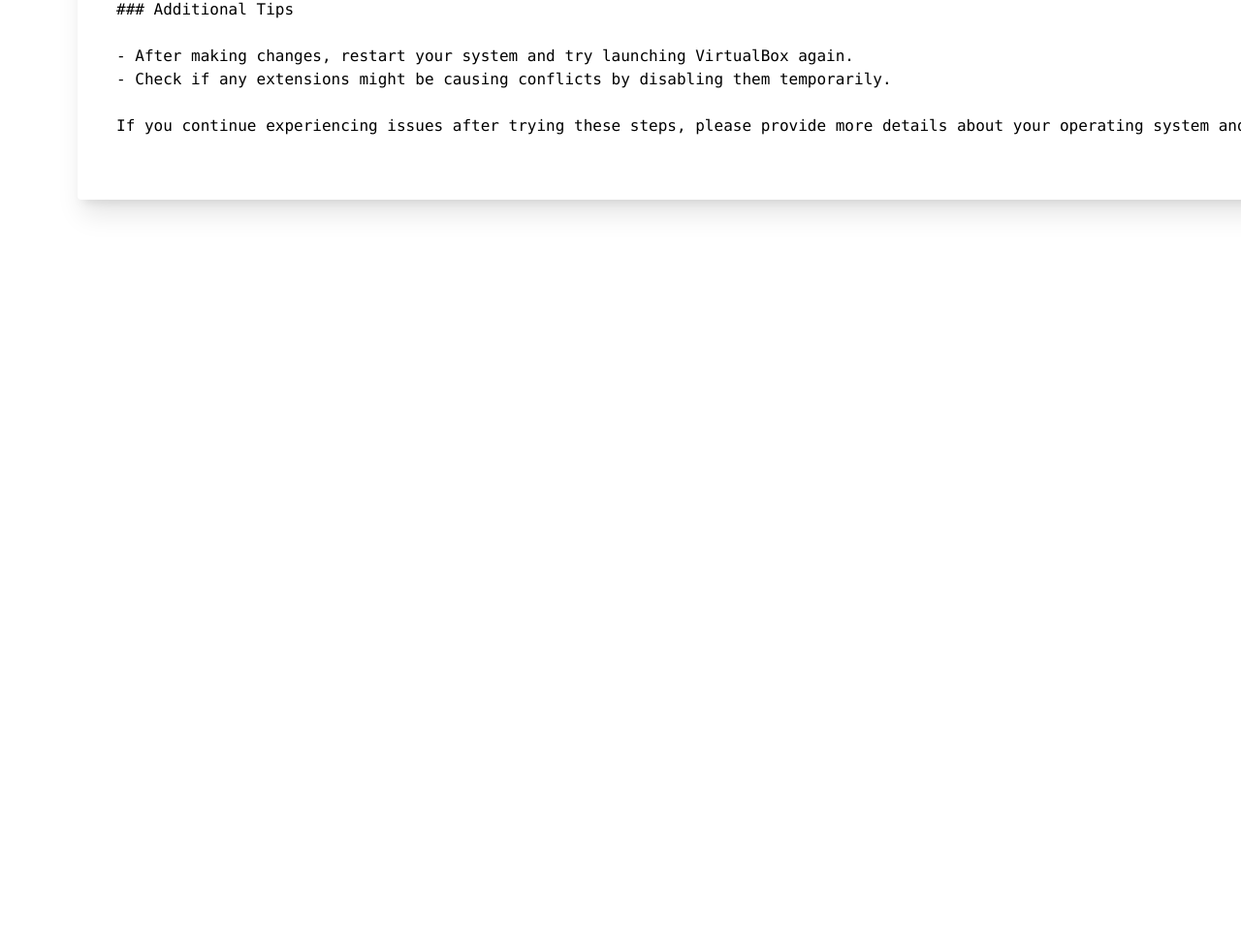
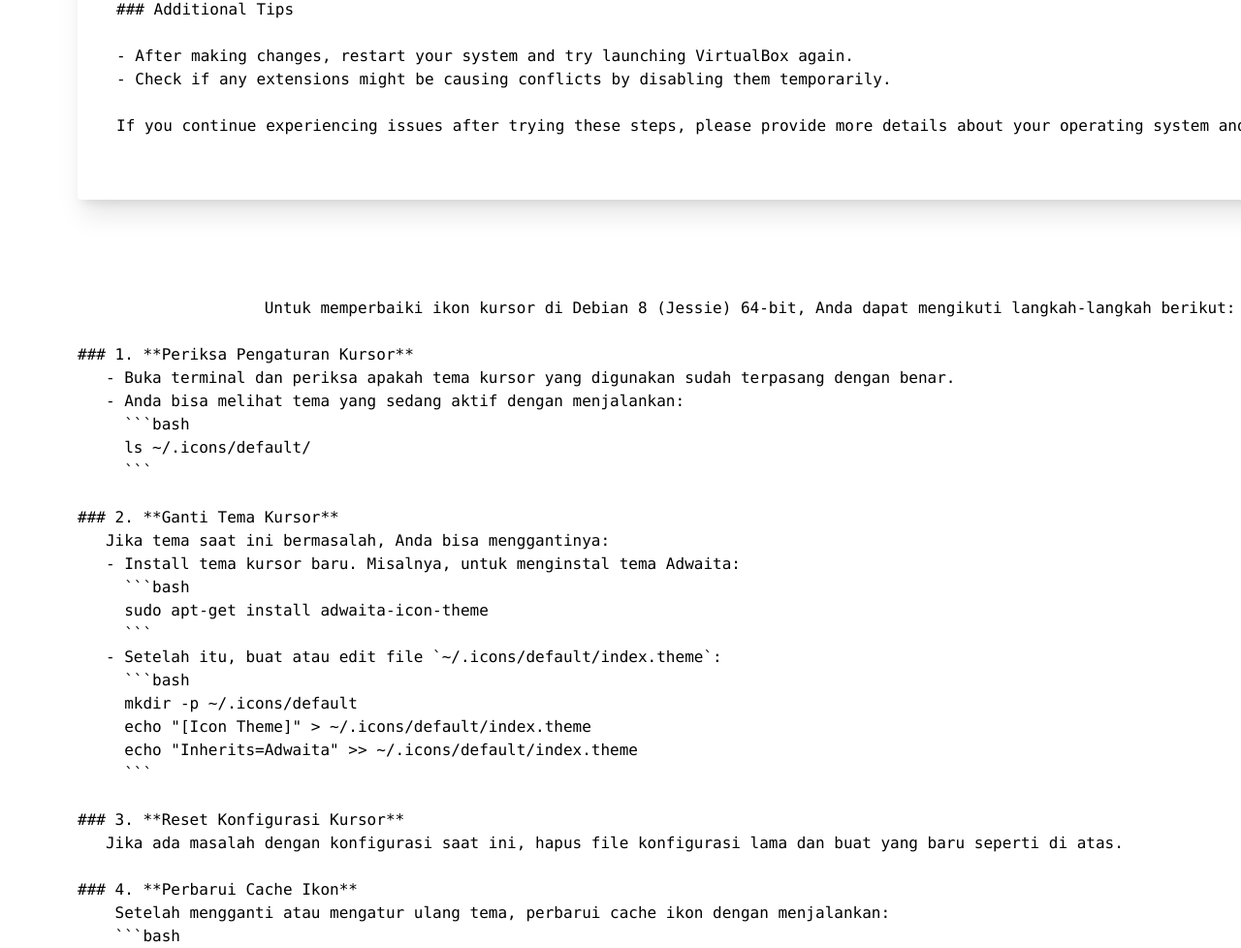
Before and after one commit to amreditor/code-salin, a plain HTML site: page index.html in a window 1280 px wide. Shown: the part 3482-4460 px from the top of the page at 97% size. Before the commit the page ends 3788 px from the top, so only its background shows below. Drawn offline with nearby package versions, Linux system fonts and the light colour scheme.

Commit message:
Update index.html

````diff
--- a/index.html
+++ b/index.html
@@ -139,6 +139,49 @@ The error messages you're seeing in VirtualBox indicate that there are permissio
 If you continue experiencing issues after trying these steps, please provide more details about your operating system and setup for further assistance!
                 </pre>
             </article>
+            <article>
+                <pre>
+                    Untuk memperbaiki ikon kursor di Debian 8 (Jessie) 64-bit, Anda dapat mengikuti langkah-langkah berikut:
+
+### 1. **Periksa Pengaturan Kursor**
+   - Buka terminal dan periksa apakah tema kursor yang digunakan sudah terpasang dengan benar.
+   - Anda bisa melihat tema yang sedang aktif dengan menjalankan:
+     ```bash
+     ls ~/.icons/default/
+     ```
+
+### 2. **Ganti Tema Kursor**
+   Jika tema saat ini bermasalah, Anda bisa menggantinya:
+   - Install tema kursor baru. Misalnya, untuk menginstal tema Adwaita:
+     ```bash
+     sudo apt-get install adwaita-icon-theme
+     ```
+   - Setelah itu, buat atau edit file `~/.icons/default/index.theme`:
+     ```bash
+     mkdir -p ~/.icons/default
+     echo "[Icon Theme]" > ~/.icons/default/index.theme
+     echo "Inherits=Adwaita" >> ~/.icons/default/index.theme
+     ```
+
+### 3. **Reset Konfigurasi Kursor**
+   Jika ada masalah dengan konfigurasi saat ini, hapus file konfigurasi lama dan buat yang baru seperti di atas.
+
+### 4. **Perbarui Cache Ikon**
+    Setelah mengganti atau mengatur ulang tema, perbarui cache ikon dengan menjalankan:
+    ```bash
+    sudo update-icon-caches /usr/share/icons/*
+    ```
+
+### 5. **Restart X Server atau Reboot**
+    Untuk menerapkan perubahan secara penuh, restart X server atau reboot sistem Anda.
+
+### 6. **Cek File Konfigurasi Tambahan**
+Jika masalah masih berlanjut, periksa file konfigurasi lain seperti `~/.Xresources` atau `~/.xprofile`. Pastikan tidak ada pengaturan yang salah terkait kursor.
+
+Dengan mengikuti langkah-langkah di atas seharusnya ikon kursor di Debian 8 dapat diperbaiki. Jika masih mengalami kesulitan setelah mencoba semua
+                    cara tersebut, silakan beri tahu lebih lanjut tentang gejala spesifik dari masalah tersebut!
+                </pre>
+            </article>
         </div>
     </main>
 
````
